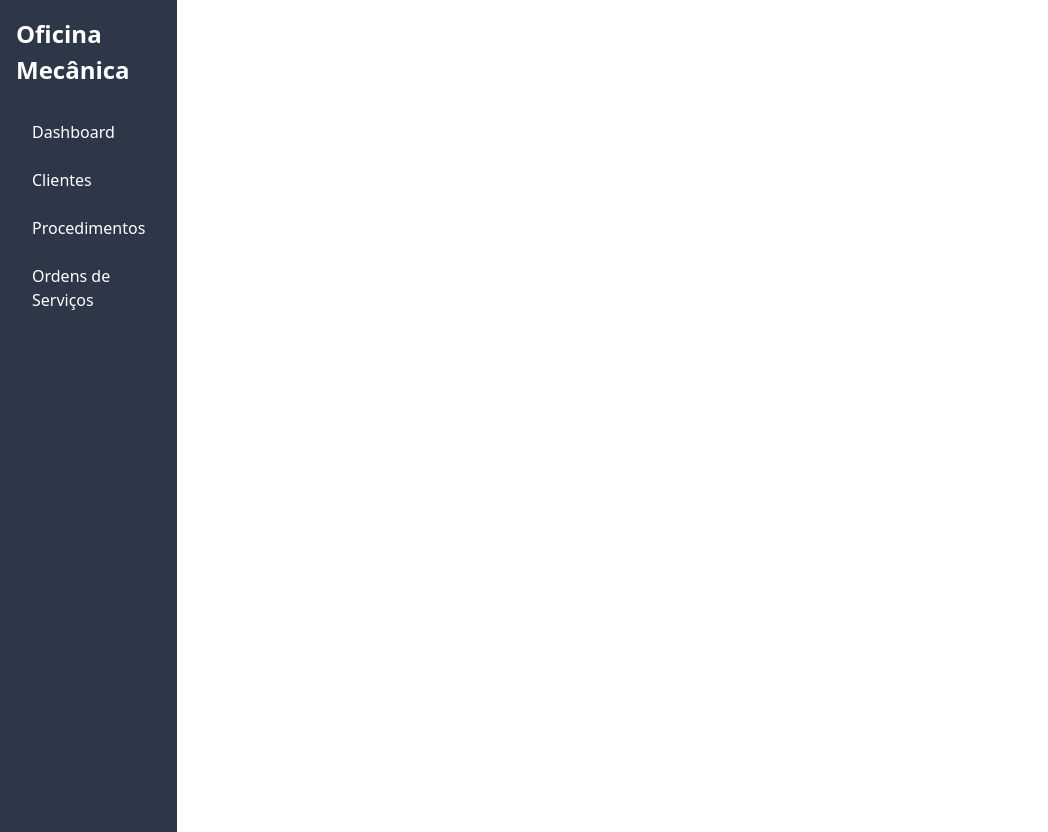
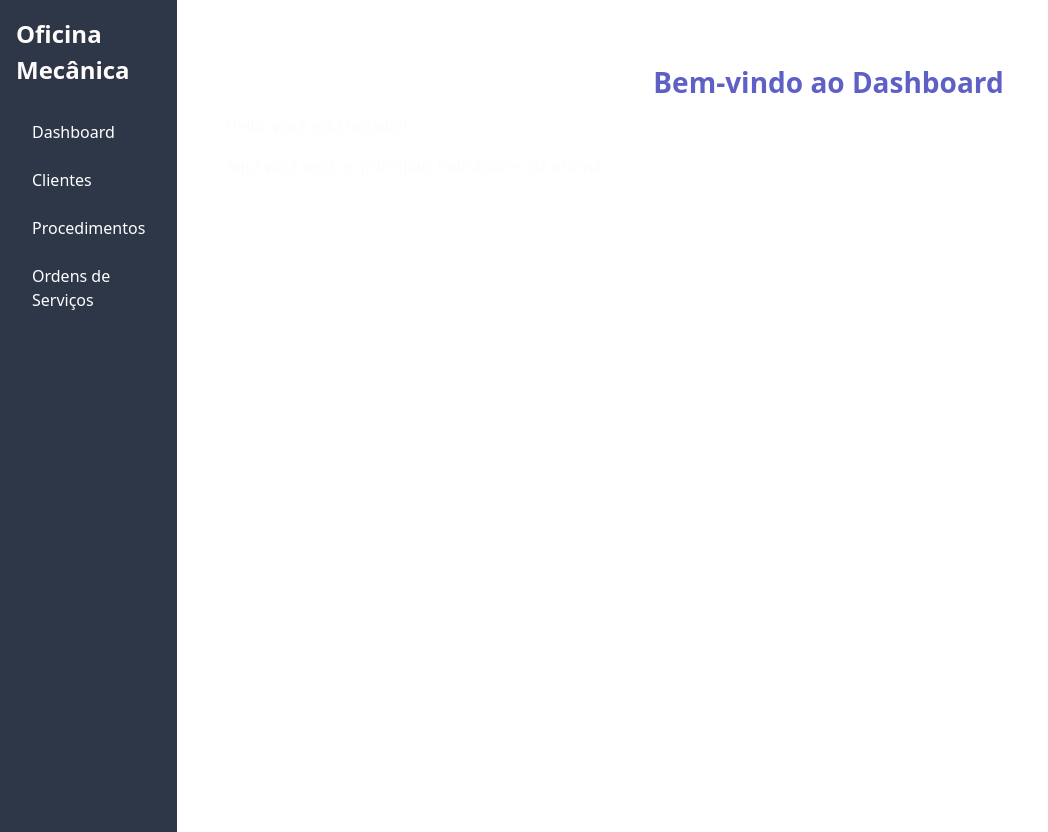
Before and after one commit to eng-softw4re/oficina-mecanica, a React (Vite) app in the folder front-end/: page / in a window 1280 px wide. Shown: the top 832 px of the page, without its empty margins (0-1048 px from the left). Built offline with nearby package versions, Linux system fonts and the light colour scheme.

Commit message:
refactor: ajeitando as cores das tabelas de listagem

```diff
--- a/front-end/src/index.css
+++ b/front-end/src/index.css
@@ -14,7 +14,7 @@
 }
 
 * {
-  color: #fff;
+  color: #fffbfb;
 }
 
 a {
@@ -63,7 +63,7 @@ tbody {
 }
 
 thead {
-  background-color: #f9fafb;
+  background-color: #6a99c9;
 }
 
 thead th {
@@ -88,15 +88,17 @@ tbody td {
   font-size: 0.875rem;
   text-align: left;
   word-wrap: break-word;
+  color: rgb(45, 55, 72);
 }
 
 tbody tr {
-  border-bottom: 1px solid #e5e7eb;
+  border-bottom: 1px solid #000207;
+  background-color: #f9fafb;
 }
 
 tbody tr:hover td {
-  background-color: #f9fafb;
-  color: rgb(45, 55, 72);
+  background-color: #c6dcf1;
+  color: #000207;
   cursor: pointer;
 }
 
--- a/front-end/src/pages/ClientesPage.module.css
+++ b/front-end/src/pages/ClientesPage.module.css
@@ -1,5 +1,5 @@
 h1 {
-  color: #fff;
+  color: #5f60c5;
   text-align: center;
 }
 
--- a/front-end/src/pages/LoginPage.jsx
+++ b/front-end/src/pages/LoginPage.jsx
@@ -20,7 +20,7 @@ function LoginPage() {
 
       if (info.data.token) {
         login(info.data.token);
-        navigate('/home');
+        navigate('/');
       }
 
     } catch (err) {
```
